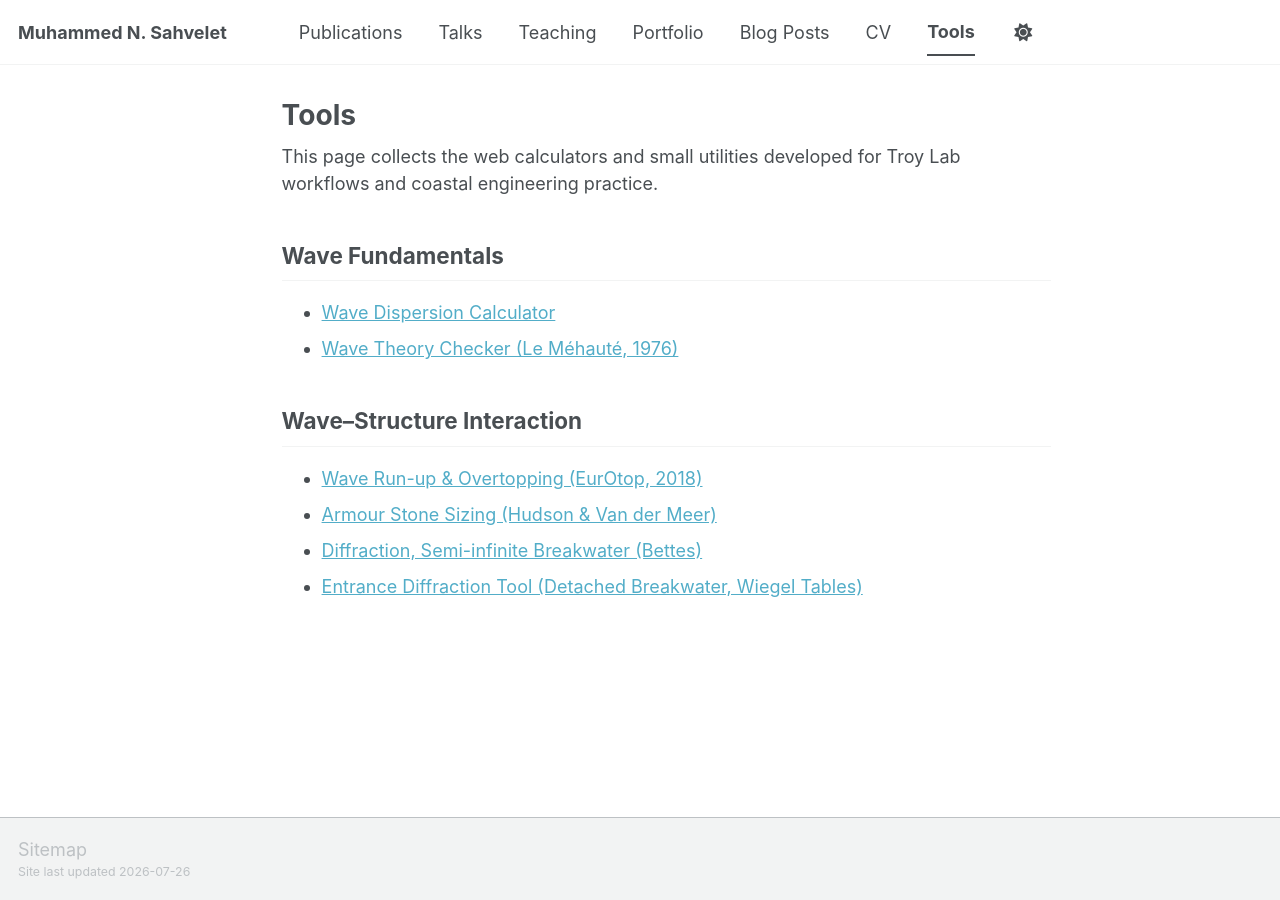
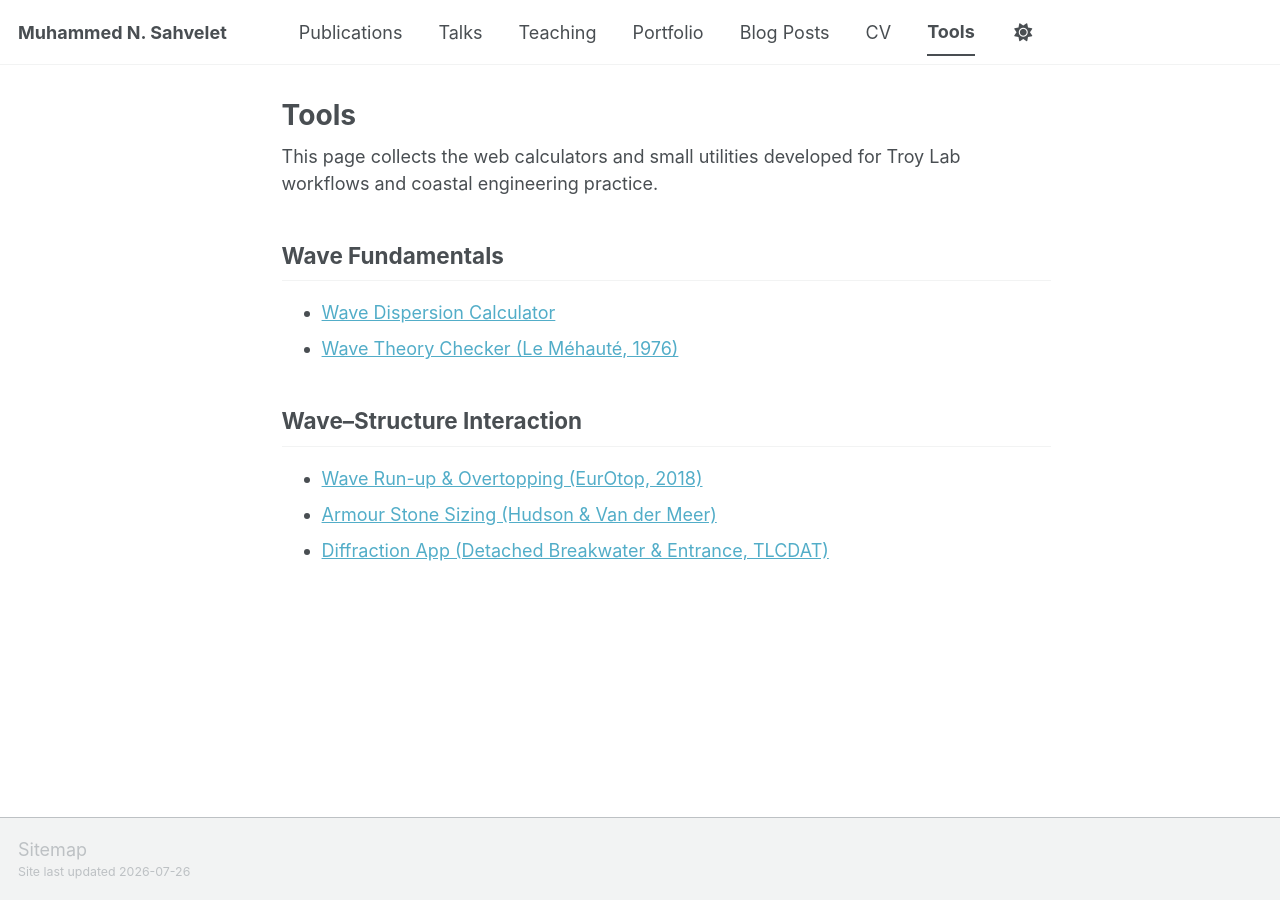
Before and after one commit to mnsahvelet/mnsahvelet.github.io, a Jekyll site: the page built from _pages/tools.md, in a window 1280 px wide. Built offline with Jekyll 4.4.1, drawn with Linux system fonts in a browser that asks for light colours; a script bundle is joined from its source files by our own code; library files that are not in the unit come from our copies.

Commit message:
Update tools.md

```diff
--- a/_pages/tools.md
+++ b/_pages/tools.md
@@ -14,5 +14,4 @@ This page collects the web calculators and small utilities developed for Troy La
 ## Wave–Structure Interaction
 - [Wave Run-up & Overtopping (EurOtop, 2018)](/tools/runup-overtopping/)
 - [Armour Stone Sizing (Hudson & Van der Meer)](/tools/armor-sizing/)
-- [Diffraction, Semi-infinite Breakwater (Bettes)](/tools/diffraction/bettes/)
-- [Entrance Diffraction Tool (Detached Breakwater, Wiegel Tables)](/tools/entrance-diffraction/)
+- [Diffraction App (Detached Breakwater & Entrance, TLCDAT)](https://tlcdat-coastal.streamlit.app/)
```
